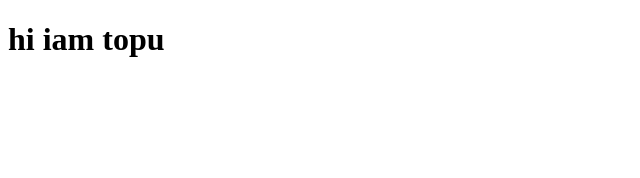
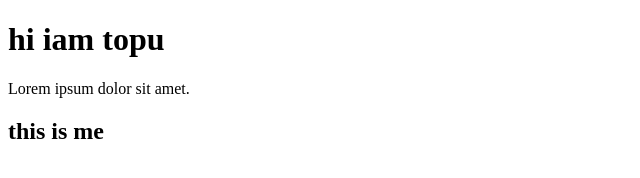
Before and after one commit to dibakortopu/My-first-website, a plain HTML site: page index.html in a window 1280 px wide. Shown: the whole page, without its empty margins (0-640 px from the left). Drawn offline with Linux system fonts and the light colour scheme.

Commit message:
add p tag

```diff
--- a/index.html
+++ b/index.html
@@ -7,5 +7,7 @@
 </head>
 <body>
     <h1>hi iam topu</h1>
+    <p>Lorem ipsum dolor sit amet.</p>
+    <h2>this is me</h2>
 </body>
 </html>
```
Also changed, not shown: 1 other file.
